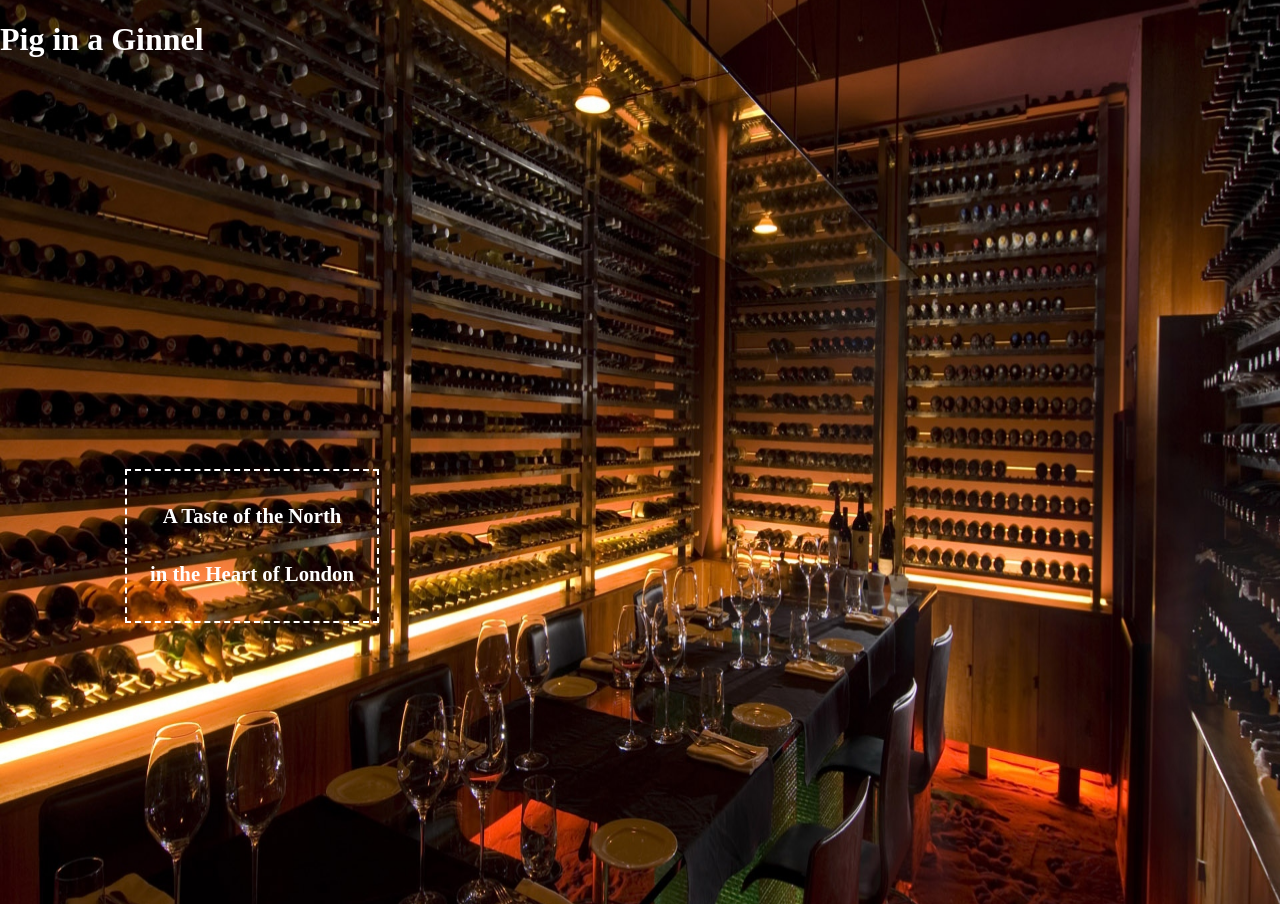
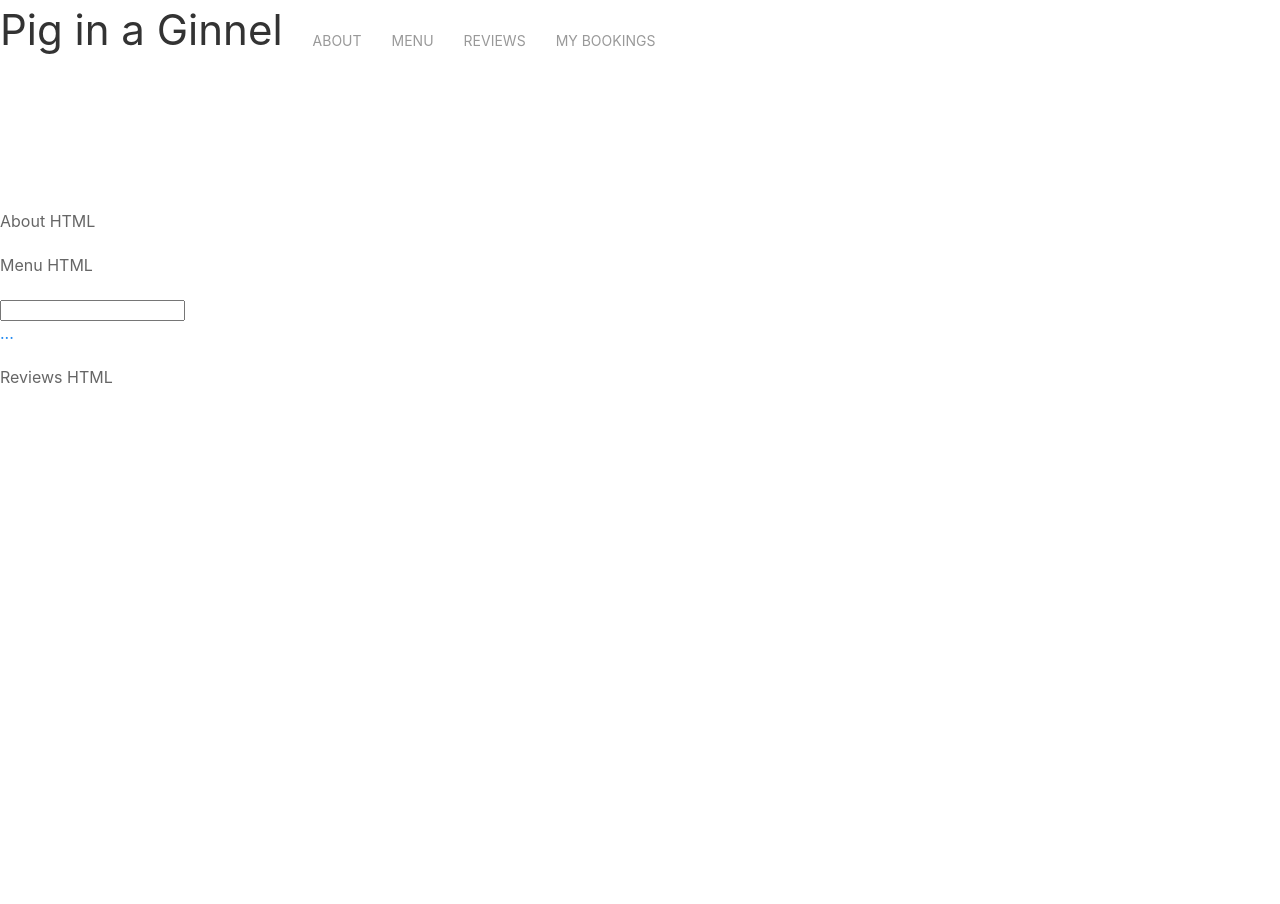
Before and after one commit to Code-Institute-Submissions/pigginnel, a Flask app: page / in a window 1280 px wide. Run offline with Flask 2, Linux system fonts and the light colour scheme; some libraries are stand-ins or nearby versions.

Commit message:
FEAT: Add UIKit CDN

```diff
--- a/templates/hero.html
+++ b/templates/hero.html
@@ -1,7 +1,6 @@
 <div class="herosection">
-    <div class="hero-image">
-        <img src="static/img/index_restaurant.jpg" class="heroimage" alt="Photo from
-          inside Restaurant">
+    <div data-uk-parallax="{bg: '-200'}">
+
     </div>
 
     <div class= "hero-text">
--- a/templates/index.html
+++ b/templates/index.html
@@ -5,18 +5,27 @@
     <meta charset="UTF-8" />
     <meta name="viewport" content="width=device-width, initial-scale=1.0" />
     <meta http-equiv="X-UA-Compatible" content="ie=edge" />
+    <link rel="stylesheet" href="https://cdn.jsdelivr.net/npm/uikit@3.6.5/dist/css/uikit.min.css" />
     <link rel="stylesheet" href="{{ url_for('static', filename='css/main.css') }}">
     <meta name="viewport" content="width=device-width, initial-scale=1.0" />
     <meta name="apple-mobile-web-app-capable" content="yes" />
+    {% block styles %}
+    {% endblock %}
 
     <title>Pig In A Ginnel</title>
 </head>
 
 <body>
     <header>
-        <div id="navbar">
-            <h1>Pig in a Ginnel</h1>
-        </div>
+        <nav class="uk-navbar">
+            <ul class="uk-navbar-nav">
+                <li class="uk-active"><a href=""><h1>Pig in a Ginnel</h1></a></li>
+                <li><a href="">About</a></li>
+                <li><a href="">Menu</a></li>
+                <li><a href="">Reviews</a></li>
+                <li><a href="">My Bookings</a></li>
+            </ul>
+        </nav>
 
     </header>
 
@@ -28,6 +37,11 @@
     <footer>
 
     </footer>
+
+    <script src="https://cdn.jsdelivr.net/npm/uikit@3.6.5/dist/js/uikit.min.js"></script>
+    <script src="https://cdn.jsdelivr.net/npm/uikit@3.6.5/dist/js/uikit-icons.min.js"></script>
+    {% block scripts %}
+    {% endblock %}
 </body>
 
 </html>
--- a/templates/menu.html
+++ b/templates/menu.html
@@ -1,3 +1,10 @@
 <div class="testdiv">
 <p>Menu HTML</p>
 </div>
+
+
+<form class="uk-form">
+    <input type="text" data-uk-datepicker="{format:'DD.MM.YYYY'}">
+</form>
+
+<a href="static/img/index_restaurant.jpg" data-uk-lightbox title="">...</a>
```
